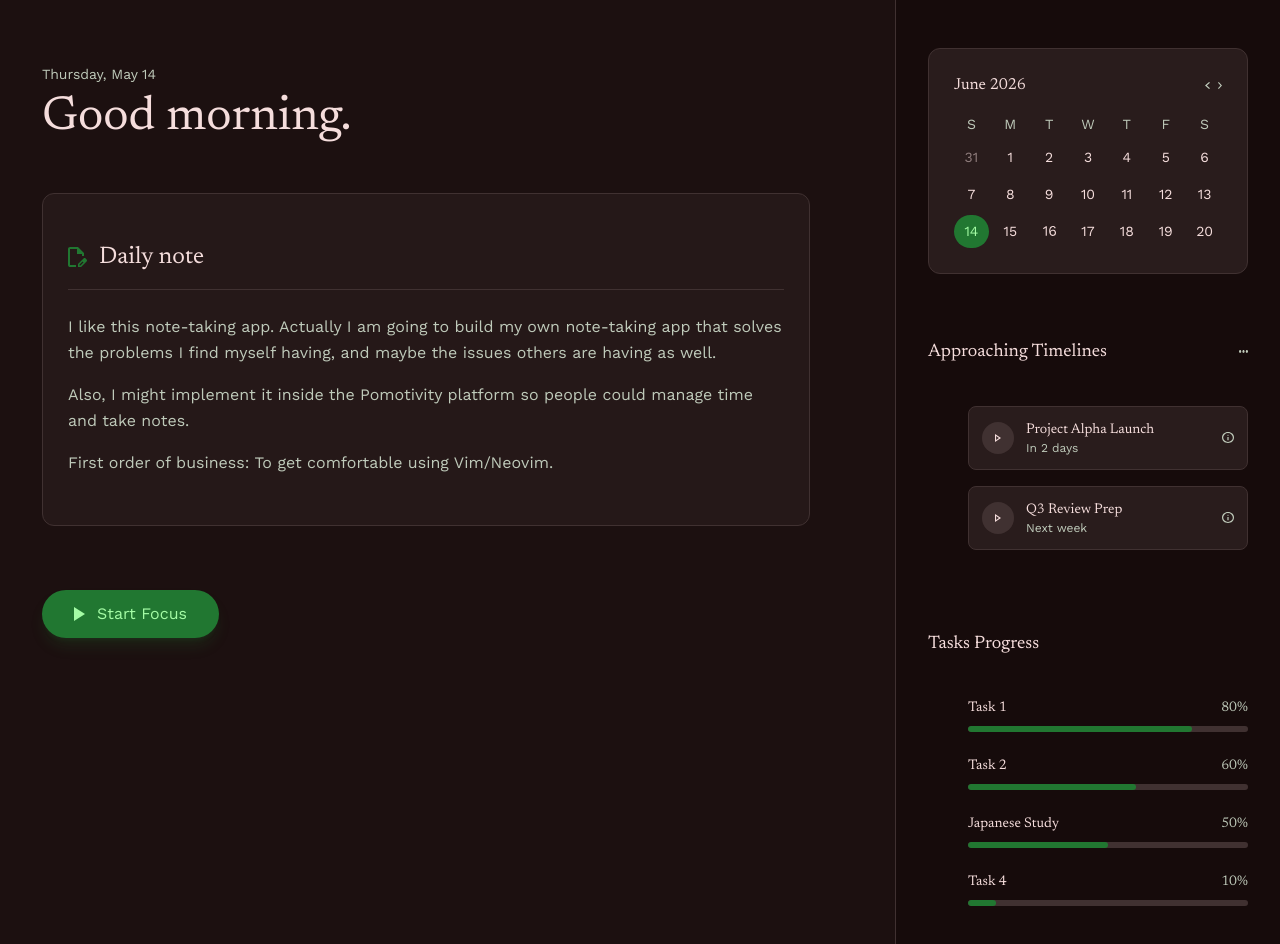
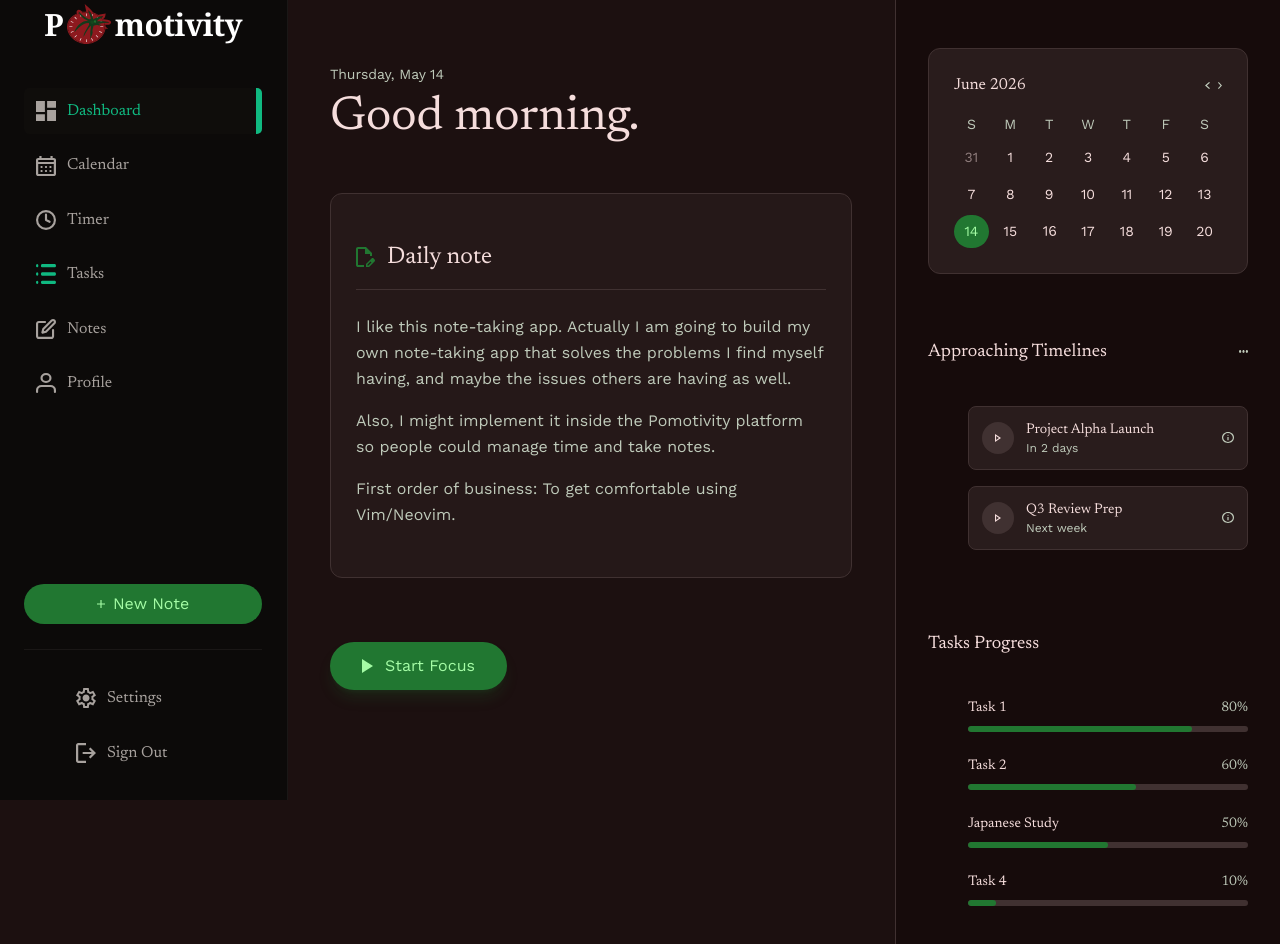
Before and after one commit to SP26CSCI342/final-projects-group-pomotivity, a React (Vite) app: page / in a window 1280 px wide. Shown: the top 944 px of the page. Built offline with nearby package versions, Linux system fonts and the light colour scheme; a web font is replaced by a local one.

Commit message:
Update App.jsx with new pages for nav

```diff
--- a/src/App.jsx
+++ b/src/App.jsx
@@ -1,5 +1,5 @@
-import { useState } from 'react';
-import { BrowserRouter as Router, Route, Routes } from 'react-router-dom';
+import { BrowserRouter, Navigate, Route, Routes } from 'react-router-dom';
+import AppLayout from './layouts/AppLayout';
 import Calendar from './pages/calendar';
 import Dashboard from './pages/dashboard';
 import Login from './pages/login';
@@ -11,32 +11,30 @@ import SignUp from './pages/signup';
 import TaskDetails from './pages/taskDetails';
 import Timer from './pages/timer';
 
-import './App.css';
+export default function App() {
+  return (
+    <BrowserRouter>
+      <Routes>
+        {/* Auth pages have no sidebar */}
+        <Route path="/login" element={<Login />} />
+        <Route path="/signup" element={<SignUp />} />
 
-function App() {
-  const [count, setCount] = useState(0)
-
-  return (
-    <>
-      <div className="App">
-        <Router>
-          <Routes>
+        {/* App pages share the sidebar layout */}
+        <Route element={<AppLayout />}>
           <Route path="/" element={<Dashboard />} />
+          <Route path="/dashboard" element={<Dashboard />} />
+          <Route path="/calendar" element={<Calendar />} />
           <Route path="/timer" element={<Timer />} />
           <Route path="/notes" element={<Notes />} />
           <Route path="/note-editor" element={<NoteEditor />} />
-              <Route path="/calendar" element={<Calendar />} />
           <Route path="/profile" element={<Profile />} />
           <Route path="/settings" element={<Settings />} />
-              <Route path="/login" element={<Login />} />
-              <Route path="/signup" element={<SignUp />} />
           <Route path="/task/:id" element={<TaskDetails />} />
+        </Route>
+
+        {/* Fallback */}
+        <Route path="*" element={<Navigate to="/" replace />} />
       </Routes>
-        </Router>
-
-      </div>
-    </>
-  )
+    </BrowserRouter>
+  );
 }
-
-export default App
```
Also changed, not shown: 1 other file (tests, documents, lock files or other folders). Lines whose indentation alone changed are shown as unchanged.
